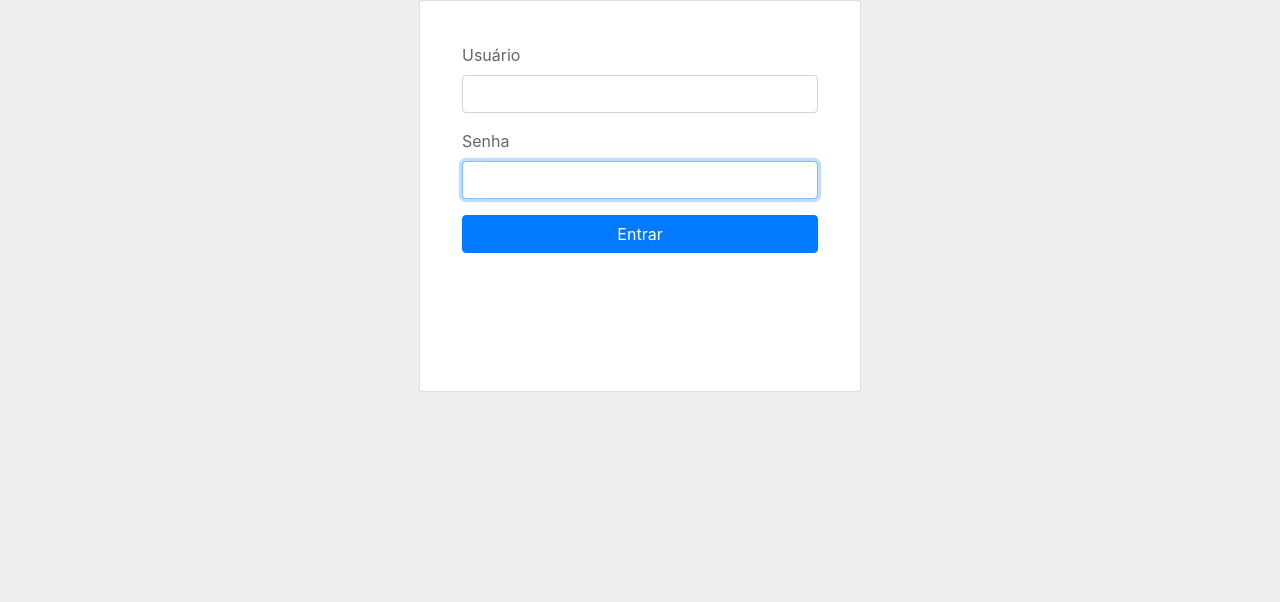
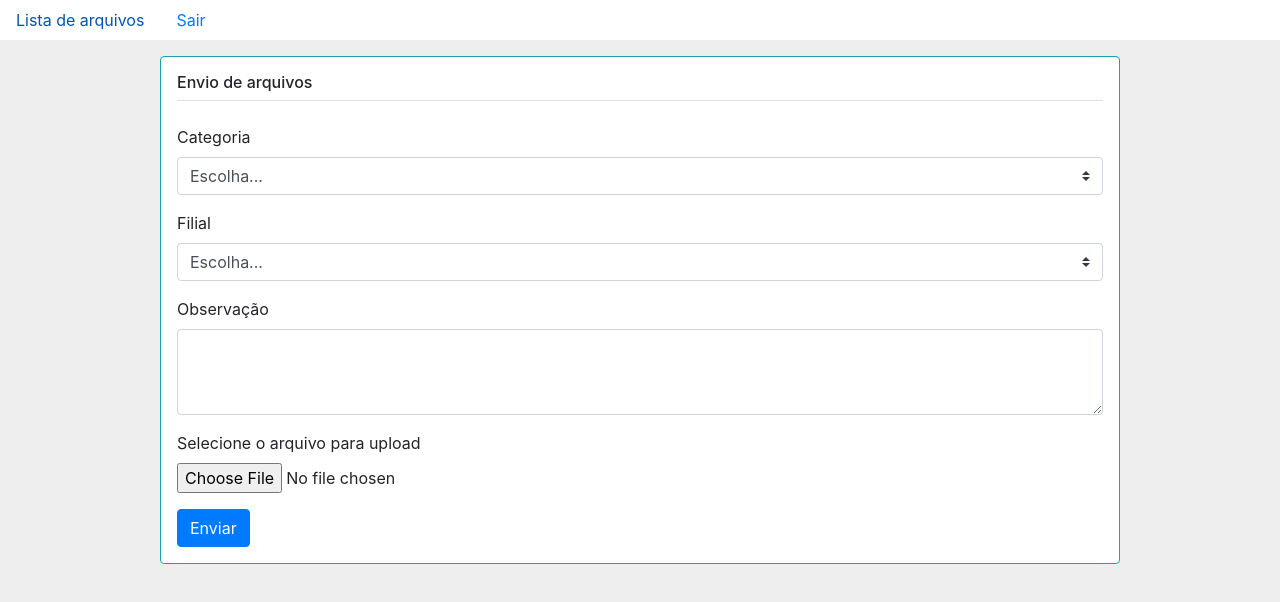
Before and after one commit to gjpsiqueira/http-file-upload, a React (Create React App) app in the folder frontend/: page / in a window 1280 px wide. Shown: the top 602 px of the page. Built offline with nearby package versions, Linux system fonts and the light colour scheme; what redux-multi would draw is missing.

Commit message:
improvement components

```diff
--- a/frontend/public/index.html
+++ b/frontend/public/index.html
@@ -19,7 +19,7 @@
       work correctly both with client-side routing and a non-root public URL.
       Learn how to configure a non-root public URL by running `npm run build`.
     -->
-    <title>React App</title>
+    <title>HTTP File Upload</title>
     <style>
     body {background-color: #eee !important}
     .no-border-background {border:none !important; background: none !important;}
--- a/frontend/src/App.js
+++ b/frontend/src/App.js
@@ -14,14 +14,14 @@ import Dashboard from './components/dashboard/Dashboard'
 class App extends Component {
   render() {
     if (this.props.isLoggedIn === false) {
-      return (
-              <BrowserRouter>
-                <Switch>
-                  <Route exact={true} path='/' component={LoginPage} />
-                  <Route component={PageNotFound} />
-                </Switch>
-              </BrowserRouter>
-      );
+      // return (
+      //         <BrowserRouter>
+      //           <Switch>
+      //             <Route exact={true} path='/' component={LoginPage} />
+      //             <Route component={PageNotFound} />
+      //           </Switch>
+      //         </BrowserRouter>
+      // );
     }
 
     return <Dashboard />
--- a/frontend/src/components/dashboard/Dashboard.js
+++ b/frontend/src/components/dashboard/Dashboard.js
@@ -1,5 +1,6 @@
 import React from 'react'
 import UploadForm from './UploadForm'
+import NavMenu from './NavMenu'
 
 class Dashboard extends React.Component {
 
@@ -7,6 +8,7 @@ class Dashboard extends React.Component {
 
         return (
             <div className="dashboard-app">
+                <NavMenu />
                 <UploadForm />
             </div>
         );
```
